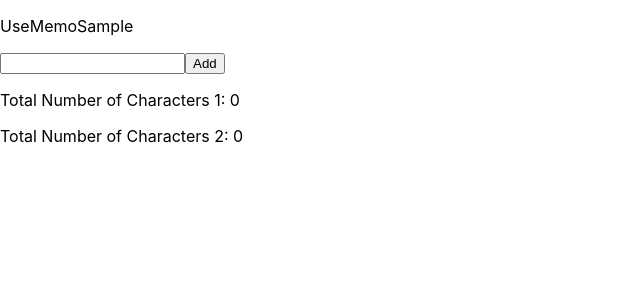
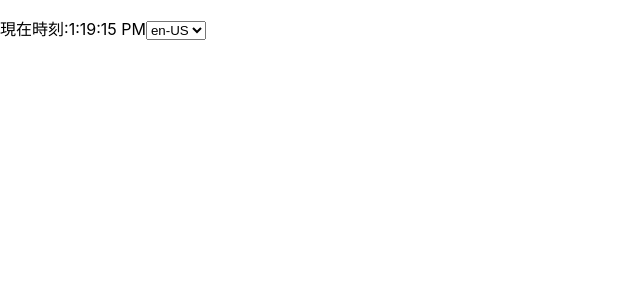
Before and after one commit to nakamuuu-prog/react-sample, a React (Create React App) app: page / in a window 1280 px wide. Shown: the top 300 px of the page, without its empty margins (0-640 px from the left). Built offline with nearby package versions, Linux system fonts and the light colour scheme.

Commit message:
React Hooks(フック) - useEffect

```diff
--- /dev/null
+++ b/src/components/Clock.tsx
@@ -0,0 +1,69 @@
+import React, { useState, useEffect } from "react";
+
+const UPDATE_CYCLE = 1000;
+
+const KEY_LOCALE = "KEY_LOCALE";
+
+enum Locale {
+  US = "en-US",
+  JP = "ja-JP",
+}
+
+const getLocaleFromString = (text: string) => {
+  switch (text) {
+    case Locale.US:
+      return Locale.US;
+    case Locale.JP:
+      return Locale.JP;
+    default:
+      return Locale.US;
+  }
+};
+
+export const Clock = () => {
+  const [timestamp, setTimestamp] = useState(new Date());
+  const [locale, setLocale] = useState(Locale.US);
+
+  // useEffectはpropsやstateが更新されて再描画が終わってから処理が実行される
+  // 第二引数に空の配列を渡すことで初期描画が終わった直後のみ実行される
+  useEffect(() => {
+    const timer = setInterval(() => {
+      setTimestamp(new Date());
+    }, UPDATE_CYCLE);
+
+    return () => {
+      clearInterval(timer);
+    };
+  }, []);
+
+  useEffect(() => {
+    const savedLocale = localStorage.getItem(KEY_LOCALE);
+    if (savedLocale !== null) {
+      setLocale(getLocaleFromString(savedLocale));
+    }
+  }, []);
+
+  // 第二引数のlocaleがが変更されたときのみ変更されたlocaleがsetItemに渡される
+  useEffect(() => {
+    localStorage.setItem(KEY_LOCALE, locale);
+  }, [locale]);
+
+  return (
+    <div>
+      <p>
+        <span id="current-time-label">現在時刻</span>
+        <span>:{timestamp.toLocaleTimeString(locale)}</span>
+        <select
+          value={locale}
+          onChange={(e) => setLocale(getLocaleFromString(e.target.value))}
+        >
+          <option value="en-US">en-US</option>
+          <option value="ja-JP">ja-JP</option>
+          {/* 同じja-JPを選択してもlocaleの値が変わらないので3つ目のuseEffectは実行されない */}
+          <option value="ja-JP">ja-JP</option>
+        </select>
+        <span>{}</span>
+      </p>
+    </div>
+  );
+};
--- a/src/index.tsx
+++ b/src/index.tsx
@@ -1,13 +1,13 @@
 import React from "react";
 import ReactDOM from "react-dom/client";
 import "./index.css";
-import { UseMemoSample } from "./components/UseMemoSample";
+import { Clock } from "./components/Clock";
 import reportWebVitals from "./reportWebVitals";
 
 const root = ReactDOM.createRoot(
   document.getElementById("root") as HTMLElement
 );
-root.render(<UseMemoSample />);
+root.render(<Clock />);
 
 // If you want to start measuring performance in your app, pass a function
 // to log results (for example: reportWebVitals(console.log))
```
